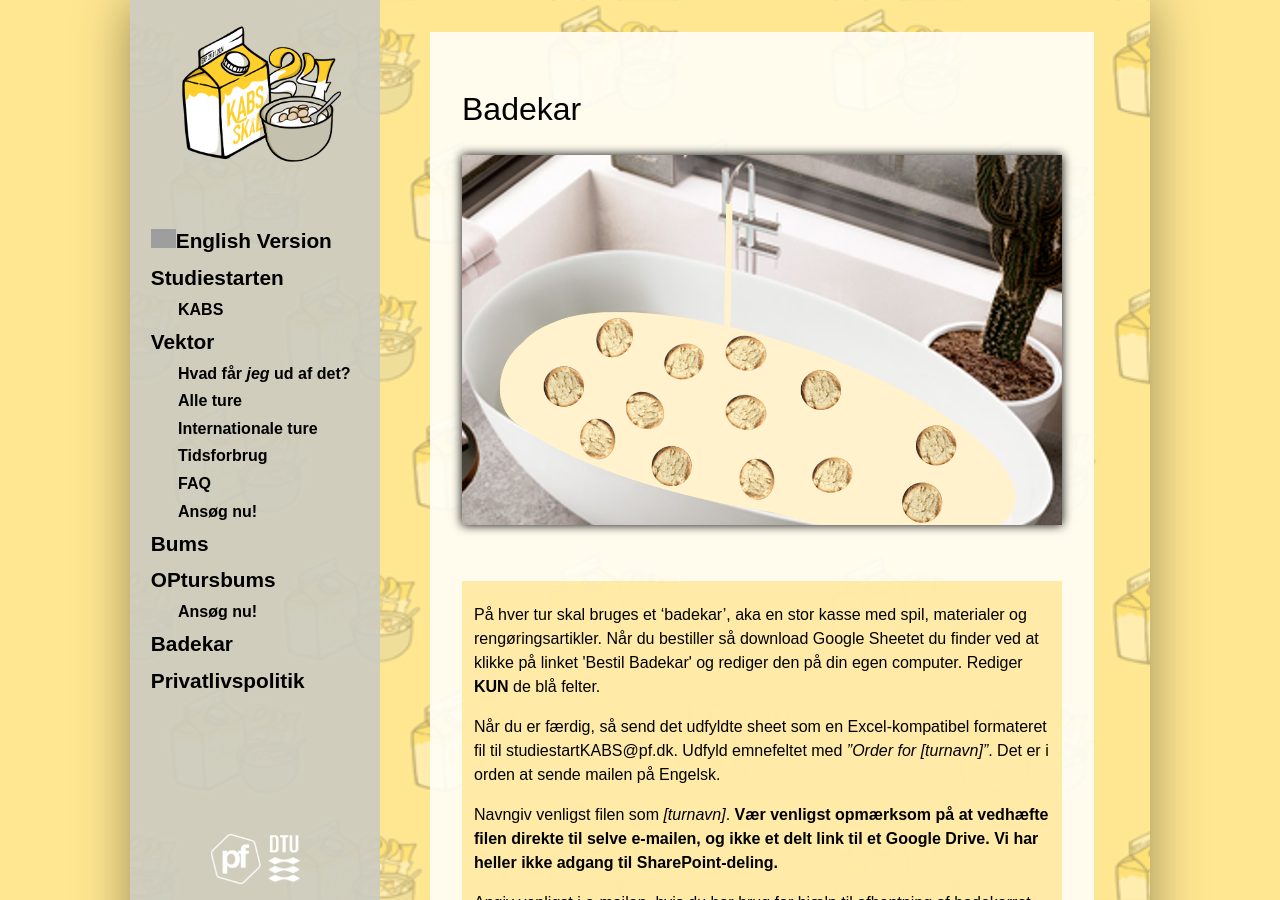
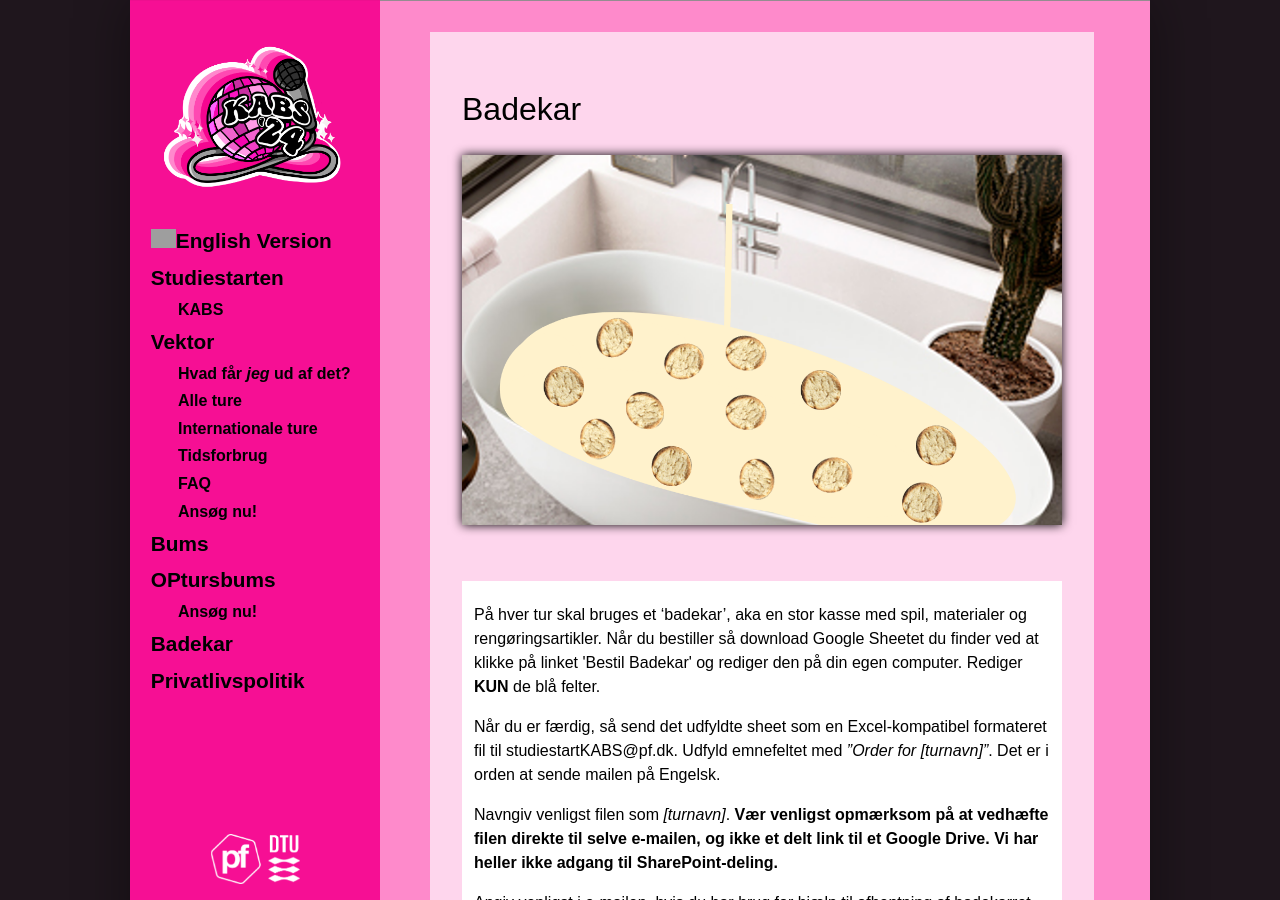
Before and after one commit to KABSDTU/kabsdtu.github.io, a Jekyll site: the page built from badekar.md, in a window 1280 px wide and 900 px high. Built offline with Jekyll 4.4.1, drawn with Linux system fonts in a browser that asks for light colours; some web fonts are replaced; grey boxes are pictures that could not be loaded.

Commit message:
foto og farver

```diff
--- a/static/css/main.css
+++ b/static/css/main.css
@@ -1,11 +1,11 @@
 :root {
-  --article-color: rgba(255, 254, 247, 0.92);
-  --nav-color: rgba(205, 203, 193, 0.92);
+  --article-color: rgba(255, 255, 255, 0.654);
+  --nav-color: rgba(246, 5, 144, 0.92);
   --cdwn-color: rgba(0, 0, 0, 0.5);
 }
 
 body {
-  background-color:rgb(255, 231, 145);
+  background-color:rgb(31, 22, 29);
 }
 
 #container {
@@ -13,7 +13,7 @@ body {
   top: 0;
   font-family: "Droid", sans-serif;
   color: #000000;
-  background-image: url("/static/img/FakeBackground_KABS24.png");
+  background-image: url("/static/img/Midlertidig_baggrund.png");
   background-size: auto 100%;
   background-position: top;
   background-attachment: fixed;
@@ -112,10 +112,10 @@ nav ul li a:hover {
 h1.title {
   color: rgba(0, 0, 0, 0);
   height: 180px;
-  background-image: url("/static/img/FakeLogo_KABS24.png");
+  background-image: url("/static/img/Logo_diskoKABS.PNG");
   background-size: contain;
   background-repeat: no-repeat;
-  margin-left: 15%;
+  margin-left: 10%;
   text-align: center;
 }
 
@@ -413,7 +413,7 @@ li{
   /*height: 100vh;*/
   padding: 1% 2%;
   margin: 0px 25px 25px 0px;
-  background: rgba(255, 231, 145, 0.761);
+  background: rgba(255, 255, 255);
   min-height: 200px;
   /*max-height: 370px;*/
   box-sizing: border-box;
```
Also changed, not shown: static/img/Logo_diskoKABS.PNG (added), static/img/Midlertidig_baggrund.png (added).
